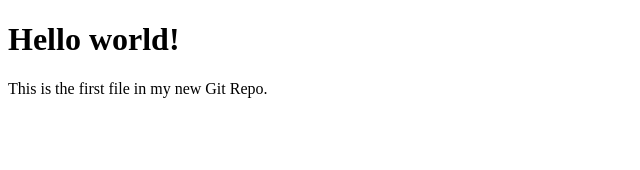
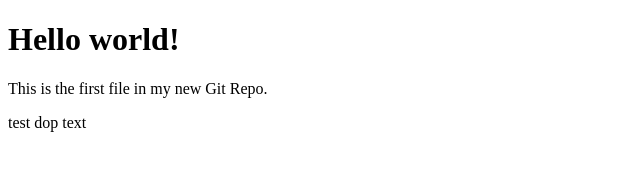
Before and after one commit to alexius01/test_git, a plain HTML site: page index.html in a window 1280 px wide. Shown: the full height of the page, 0-640 px from the left. Drawn offline with Linux system fonts and the light colour scheme.

Commit message:
Добавление p

```diff
--- a/index.html
+++ b/index.html
@@ -7,6 +7,7 @@
 
 <h1>Hello world!</h1>
 <p>This is the first file in my new Git Repo.</p>
+<p>test dop text</p>
 
 </body>
 </html>
```
